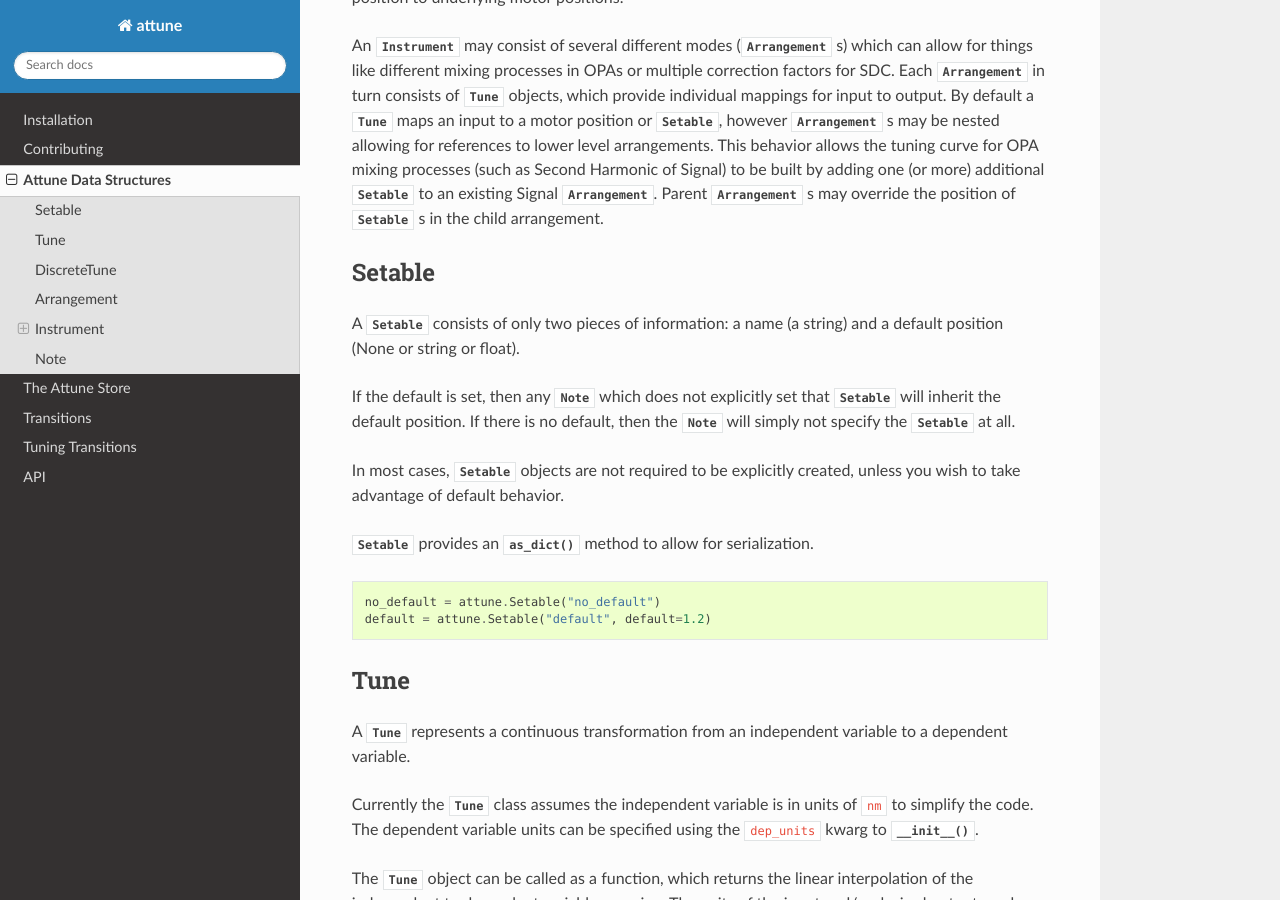
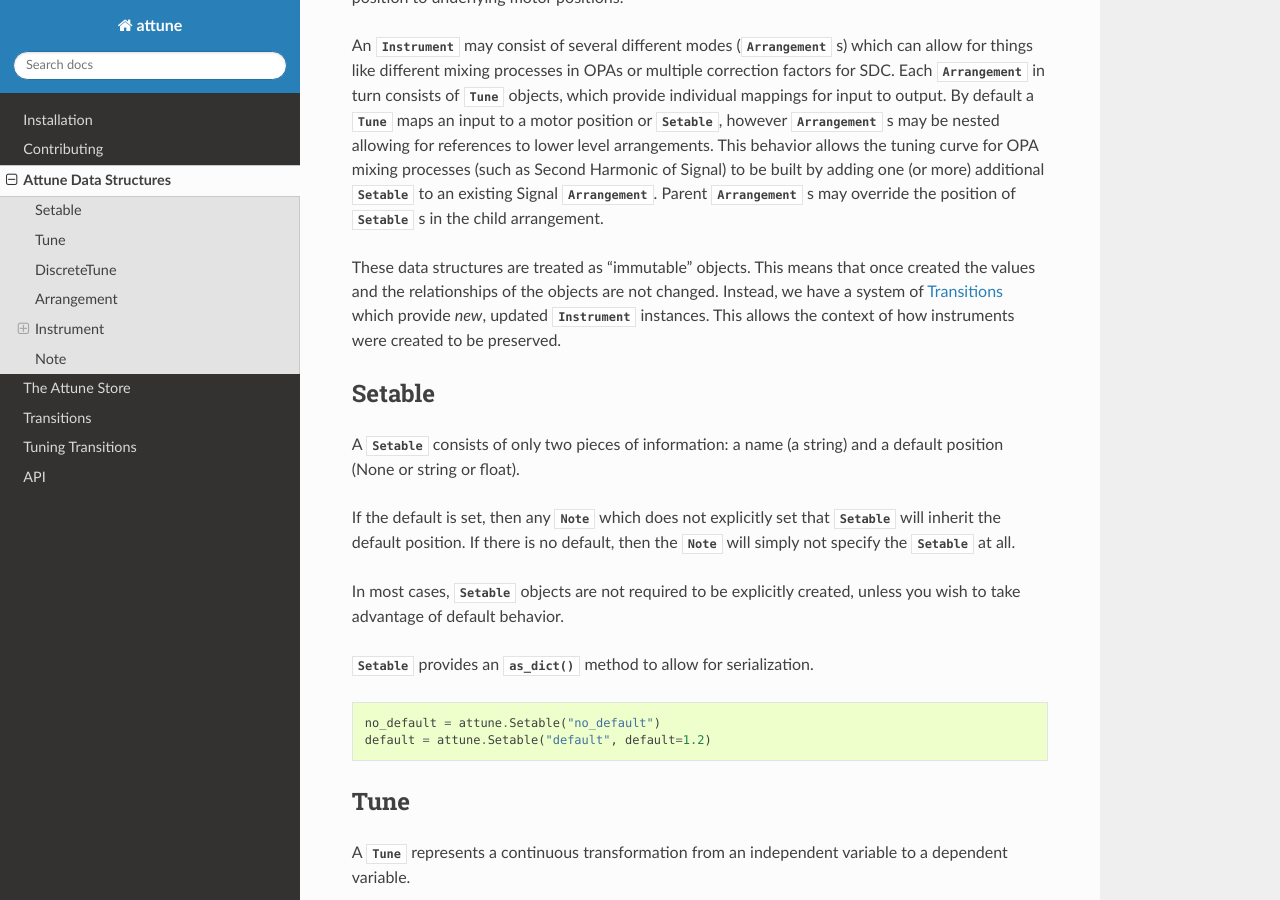
Before and after one commit to wright-group/attune, a Sphinx documentation site: the page built from docs/structure.rst, in a window 1280 px wide and 900 px high, scrolled down 418 px. Built offline with Sphinx 7.4.7 and the Read the Docs theme 2.0.0, drawn with Linux system fonts in a browser that asks for light colours; pages that are not in the unit, such as notebooks, are missing from menus; the version number could not be read and is left out.

Commit message:
Add note about immutability

```diff
--- a/docs/structure.rst
+++ b/docs/structure.rst
@@ -15,6 +15,10 @@ Each :class:`~attune.Arrangement` in turn consists of :class:`~attune.Tune` obje
 By default a :class:`~attune.Tune` maps an input to a motor position or :class:`~attune.Setable`, however :class:`~attune.Arrangement` s may be nested allowing for references to lower level arrangements.
 This behavior allows the tuning curve for OPA mixing processes (such as Second Harmonic of Signal) to be built by adding one (or more) additional :class:`~attune.Setable` to an existing Signal :class:`~attune.Arrangement`.
 Parent :class:`~attune.Arrangement` s may override the position of :class:`~attune.Setable` s in the child arrangement.
+
+These data structures are treated as "immutable" objects. This means that once created the values and the relationships of the objects are not changed.
+Instead, we have a system of :ref:`transitions` which provide *new*, updated :class:`~attune.Instrument` instances.
+This allows the context of how instruments were created to be preserved.
 
 
 Setable
```
